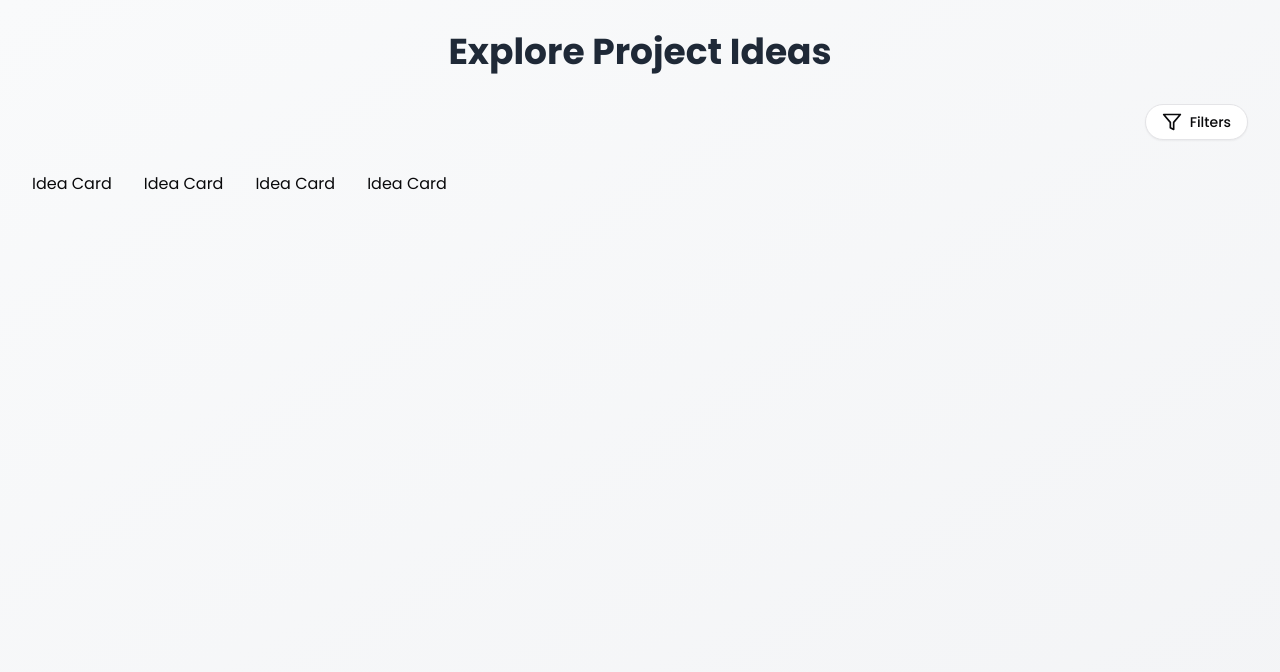
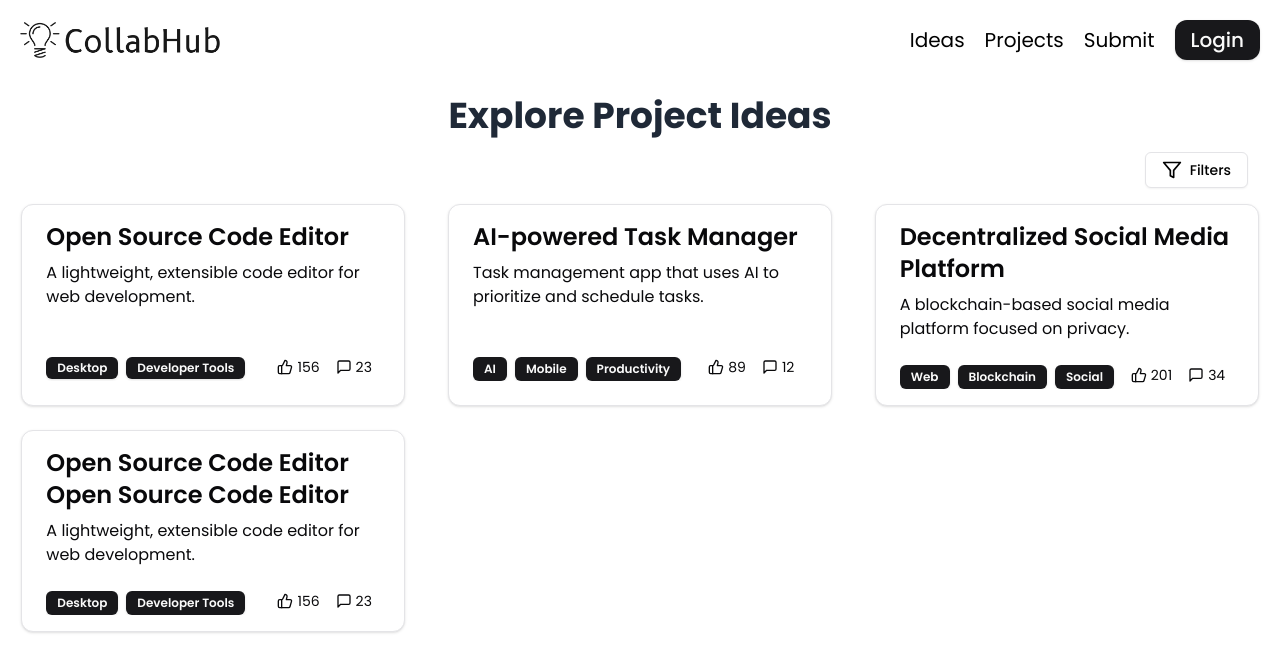
Before and after one commit to Dhruv883/idea-box, a Next.js app: page /ideas in a window 1280 px wide. Shown: the top 672 px of the page. Built offline with nearby package versions, Linux system fonts and the light colour scheme.

Commit message:
Idea Card

```diff
--- a/app/ideas/page.js
+++ b/app/ideas/page.js
@@ -23,6 +23,7 @@
 } from "@/components/ui/sheet";
 import { ScrollArea } from "@/components/ui/scroll-area";
 import IdeaCard from "@/components/IdeaCard";
+import Navbar from "@/components/Navbar";
 
 const mockIdeas = [
   {
@@ -30,9 +31,9 @@
     title: "Open Source Code Editor",
     description: "A lightweight, extensible code editor for web development",
     projectType: "Application",
-    tags: ["Desktop", "Developer Tools"],
+    tags: ["Desktop", "Developer Tools", "Mobile", "Productivity"],
     likes: 156,
-    comments: 23,
+    suggestions: 23,
   },
   {
     id: 2,
@@ -42,7 +43,7 @@
     projectType: "Application",
     tags: ["AI", "Mobile", "Productivity"],
     likes: 89,
-    comments: 12,
+    suggestions: 12,
   },
   {
     id: 3,
@@ -51,7 +52,7 @@
     projectType: "Application",
     tags: ["Web", "Blockchain", "Social"],
     likes: 201,
-    comments: 34,
+    suggestions: 34,
   },
   {
     id: 4,
@@ -61,9 +62,8 @@
     projectType: "Application",
     tags: ["Desktop", "Developer Tools"],
     likes: 156,
-    comments: 23,
+    suggestions: 23,
   },
-  // Add more mock ideas here...
 ];
 
 const projectTypes = [
@@ -109,25 +109,19 @@
     setIsFilterOpen(false);
   };
 
-  const handleLike = (id) => {
-    setIdeas(
-      ideas.map((idea) =>
-        idea.id === id ? { ...idea, likes: idea.likes + 1 } : idea
-      )
-    );
-  };
-
   return (
-    <div className="min-h-screen bg-gradient-to-br from-gray-50 to-gray-100 dark:from-gray-900 dark:to-gray-800">
-      <div className="container mx-auto p-4 sm:p-6 lg:p-8">
-        <h1 className="text-4xl font-bold mb-8 text-center text-gray-800 dark:text-gray-100">
+    <div className={`flex flex-col min-h-screen bg-white text-black relative`}>
+      <Navbar />
+      <main className="flex-1 pt-16">
+        <div className="mx-auto p-4 sm:p-6 lg:p-8 ">
+          <h1 className="text-4xl mb-4 font-bold text-center text-gray-800 dark:text-gray-100">
             Explore Project Ideas
           </h1>
 
-        <div className="flex justify-end mb-8">
+          <div className="flex justify-end mb-4">
             <Sheet open={isFilterOpen} onOpenChange={setIsFilterOpen}>
               <SheetTrigger asChild>
-              <Button variant="outline" className="rounded-full">
+                <Button variant="outline">
                   <Filter className="mr-2" size={20} />
                   Filters
                 </Button>
@@ -197,12 +191,13 @@
             </Sheet>
           </div>
 
-        <div className="flex flex-wrap w-full gap-8">
+          <div className="grid grid-cols-1 md:grid-cols-2 xl:grid-cols-3 gap-y-6 gap-x-16 items-center justify-items-center">
             {ideas.map((idea, idx) => (
               <IdeaCard idea={idea} key={idx} />
             ))}
           </div>
         </div>
+      </main>
     </div>
   );
 }
--- a/components/IdeaCard.jsx
+++ b/components/IdeaCard.jsx
@@ -1,16 +1,39 @@
-import {
-  Card,
-  CardContent,
-  CardFooter,
-  CardHeader,
-  CardTitle,
-} from "@/components/ui/card";
-import { ThumbsUp, ChevronUp, MessageSquare } from "lucide-react";
+import { Card } from "@/components/ui/card";
+import { ThumbsUp, MessageSquareIcon } from "lucide-react";
 import { Button } from "@/components/ui/button";
 import { Badge } from "@/components/ui/badge";
+import { Item } from "@radix-ui/react-select";
 
 const IdeaCard = ({ idea }) => {
-  return <div> Idea Card</div>;
+  return (
+    <Card className="w-[18rem] mobile2:w-96 h-full px-6 py-4 grid gap-6 cursor-pointer">
+      <div className="space-y-2">
+        <h3 className="text-2xl font-semibold max-h-16 text-ellipsis overflow-hidden">
+          {idea.title}
+        </h3>
+        <p className="max-h-12 text-ellipsis overflow-hidden">
+          {idea.description}.
+        </p>
+      </div>
+      <div className="flex items-center justify-between">
+        <div className="flex flex-wrap gap-2 h-6 overflow-hidden w-2/3">
+          {idea.tags.map((tag, idx) => {
+            return <Badge key={idx}>{tag}</Badge>;
+          })}
+        </div>
+        <div className="flex items-center gap-4 text-sm  w-1/3 justify-center pb-1">
+          <div className="flex items-center gap-1">
+            <ThumbsUp className="w-4 h-4" />
+            <span>{idea.likes}</span>
+          </div>
+          <div className="flex items-center gap-1">
+            <MessageSquareIcon className="w-4 h-4" />
+            <span>{idea.suggestions}</span>
+          </div>
+        </div>
+      </div>
+    </Card>
+  );
 };
 
 export default IdeaCard;
--- a/tailwind.config.js
+++ b/tailwind.config.js
@@ -10,6 +10,7 @@
     extend: {
       screens: {
         xsm: "640px",
+        mobile2: "425px",
       },
       colors: {
         background: "hsl(var(--background))",
```
Lines whose indentation alone changed are shown as unchanged.
